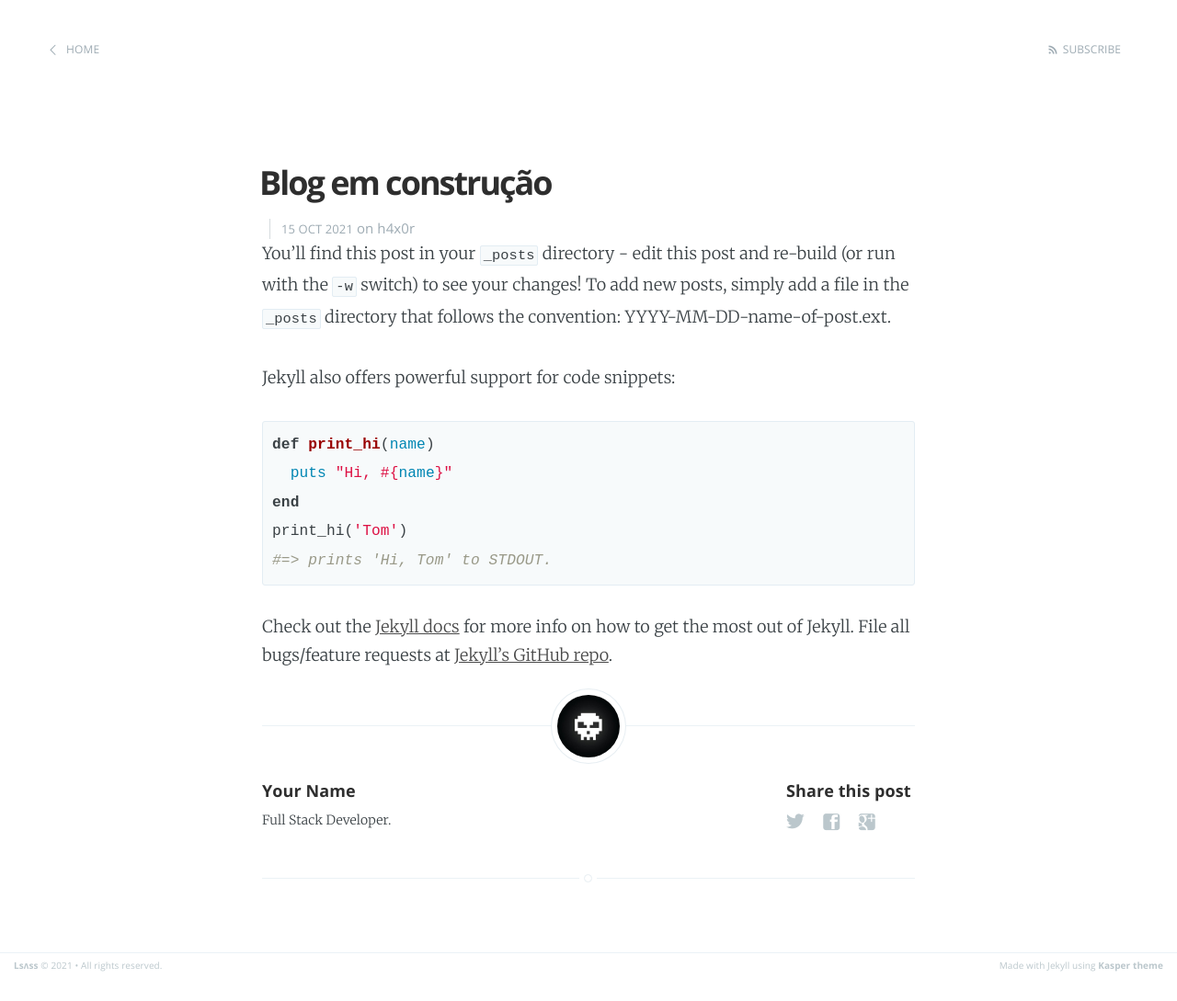
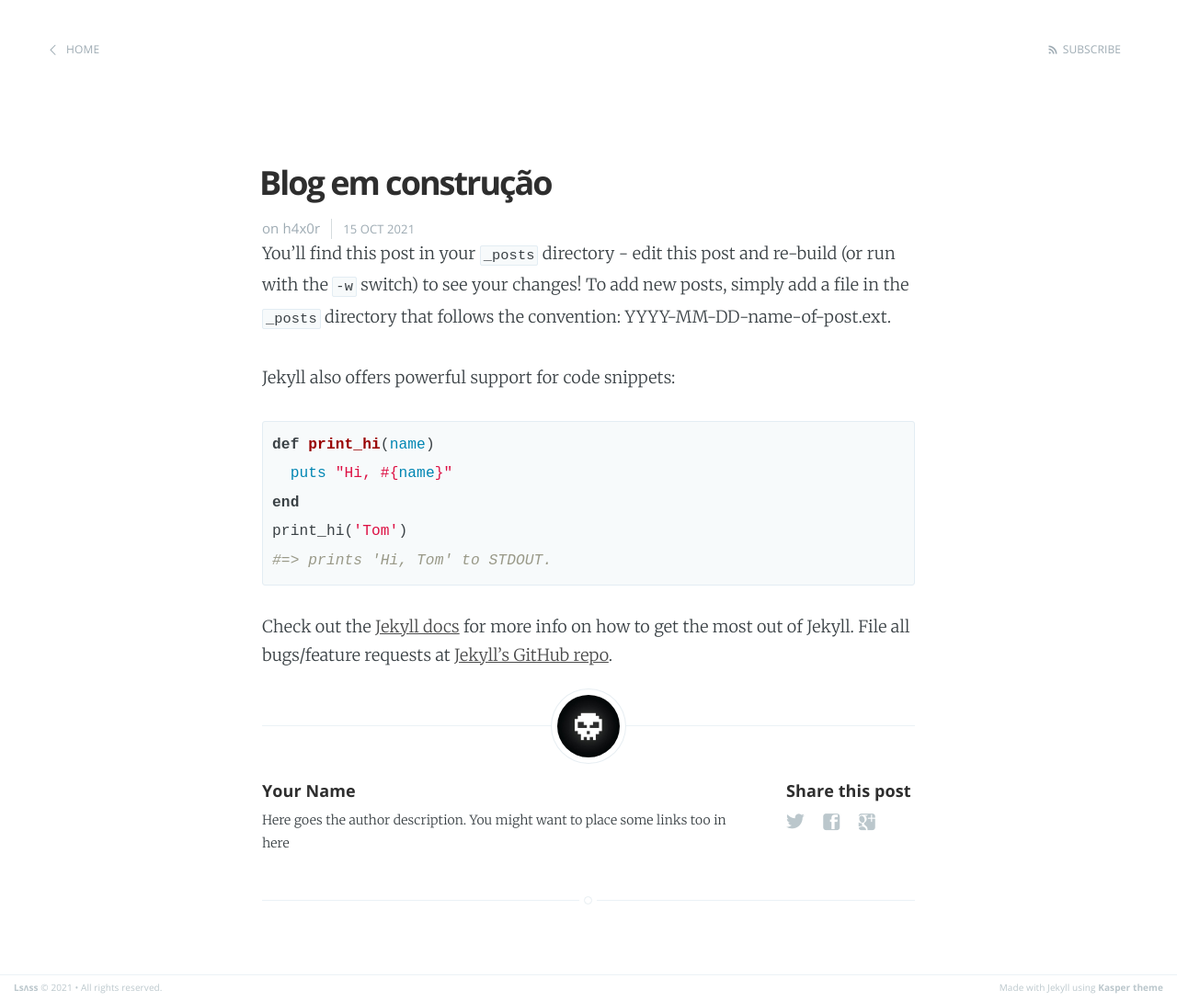
Before and after one commit to Ls4ss/blog, a Jekyll site: the page built from _posts/2021-10-15-em-construcao.md, in a window 1280 px wide. Shown: the whole page at 92% size. Built offline with Jekyll 4.4.1, drawn with Linux system fonts in a browser that asks for light colours; before the commit the page ends 1064 px from its top, so only the background shows below that.

Commit message:
Update post.html

```diff
--- a/_layouts/post.html
+++ b/_layouts/post.html
@@ -7,8 +7,8 @@
 
 <header class="main-header post-head {% if page.cover %}" style="background-image: url({{ page.cover }}) {%else%}no-cover{% endif %}">
     <nav class="main-nav {% if page.cover %} overlay {% endif %} clearfix">
-        <a class="back-button icon-arrow-left" href="/">Home</a>
-        <a class="subscribe-button icon-feed" href="{{ site.baseurl }}feed.xml">Subscribe</a>
+        <a class="back-button icon-arrow-left" href="{{'/' | relative_url }}">Home</a>
+        <a class="subscribe-button icon-feed" href="{{'feed.xml' | relative_url }}">Subscribe</a>
     </nav>
 </header>
 
@@ -19,10 +19,10 @@
         <header class="post-header">
             <h1 class="post-title">{{ page.title }}</h1>
             <section class="post-meta">
-                <time class="post-date" datetime="{{ page.date | date:"%Y-%m-%d" }}">{{ page.date | date_to_string }}</time>
                 {% if page.categories.size > 0 %}
                     {{ page.categories | array_to_sentence_string | prepend: 'on ' }}
                 {% endif %}
+                <time class="post-date" datetime="{{ page.date | date:"%Y-%m-%d" }}">{{ page.date | date_to_string }}</time>
             </section>
         </header>
 
@@ -54,7 +54,7 @@
             <h5>Archive</h5>
             <ul>
                 {% for post in site.posts %}
-                    <li><span>{{ post.date | date_to_string }}</span>  <a href="{{ post.url }}">{{ post.title }}</a></li>
+                    <li><span>{{ post.date | date_to_string }}</span>  <a href="{{ post.url  | relative_url}}">{{ post.title }}</a></li>
                 {% endfor %}
             </ul>
         </section>
@@ -64,7 +64,7 @@
             <!-- If we want to display author's name and bio -->
             {% if site.author %}
                 <figure class="author-image">
-                    <a class="img" href="{{ site.baseurl }}" style="background-image: url(/blog/assets/images/profile.png)">
+                    <a class="img" href="{{'/' | relative_url }}" style="background-image: url({{'/assets/images/profile.png' | relative_url}})">
                     <span class="hidden">{{site.author}}'s Picture</span></a>
                 </figure>
                 <section class="author">
@@ -72,7 +72,7 @@
                     <h4> {{ site.author }} </h4>
                     <!-- Author Bio -->
                     <p>
-                        Full Stack Developer.
+                        Here goes the author description. You might want to place some links too in here
                     </p>
                 </section>
             {% endif %}
```
